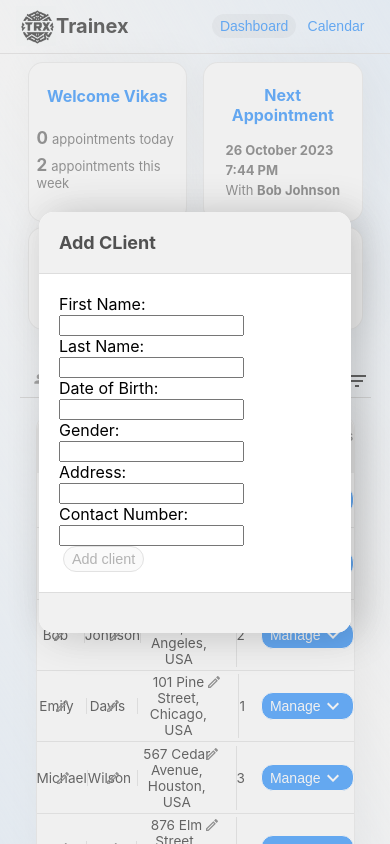
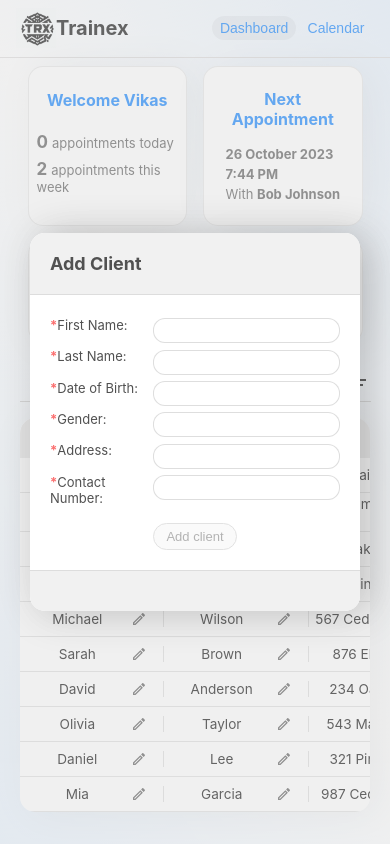
Before and after one commit to Vikas10102001/Trainex, a React (Create React App) app: page / in a window 390 px wide. Both pictures are taken after a click on the button "Add client". Built offline with nearby package versions, Linux system fonts and the light colour scheme.

Commit message:
added responsive styles

```diff
--- a/src/components/Appointment/CreateAppointment.jsx
+++ b/src/components/Appointment/CreateAppointment.jsx
@@ -5,7 +5,7 @@ import {
   validateAppointmentData,
   validateAppointmentTime,
 } from "../../utils/validation";
-import { Close, RestartAlt } from "@mui/icons-material";
+import { RestartAlt } from "@mui/icons-material";
 
 export default function CreateAppointment({ clientId }) {
   const [error, setError] = useState(null);
@@ -62,7 +62,7 @@ export default function CreateAppointment({ clientId }) {
   const currentDate = new Date().toISOString().split("T")[0];
   return (
     <form>
-      <label>Create Appointment :&nbsp;</label>
+      <span>Create :&nbsp;</span>
         <input
           type="date"
           name="appointmentDate"
--- a/src/components/Dashboard/Top/DashboardTopMiddle.jsx
+++ b/src/components/Dashboard/Top/DashboardTopMiddle.jsx
@@ -41,8 +41,9 @@ export default function DashboardTopMiddle() {
       <Modal
         isOpen={formModalIsOpen}
         onCancel={handleOnCancel}
-        title={"Add CLient"}
+        title={"Add Client"}
         data={<ClientForm />}
+        className={"add-client"}
       ></Modal>
     </div>
   );
--- a/src/components/Dashboard/Top/DashboardTopRight.jsx
+++ b/src/components/Dashboard/Top/DashboardTopRight.jsx
@@ -18,7 +18,7 @@ export default function DashboardTopRight({
   if (
     nextAppointment &&
     nextAppointment !== "Today" &&
-    nextAppointment != "Tomorrow"
+    nextAppointment !== "Tomorrow"
   )
     formatDateAndTime = formatDate(nextAppointment);
   return (
--- a/src/components/shared/component/Modal.jsx
+++ b/src/components/shared/component/Modal.jsx
@@ -1,8 +1,15 @@
-import { Close } from "@mui/icons-material";
 import React, { useEffect } from "react";
 import ReactDOM from "react-dom";
 
-const Modal = ({ isOpen, onConfirm, onCancel, title, footer, data }) => {
+const Modal = ({
+  isOpen,
+  onConfirm,
+  onCancel,
+  title,
+  footer,
+  data,
+  className,
+}) => {
   useEffect(() => {
     if (isOpen) {
       document.body.style.overflowY = "hidden";
@@ -16,7 +23,7 @@ const Modal = ({ isOpen, onConfirm, onCancel, title, footer, data }) => {
   return ReactDOM.createPortal(
     <div className={`modal ${!isOpen ? "is-inactive" : "is-active"}`}>
       <div className="modal-background" onClick={onCancel}></div>
-      <div className="modal-card">
+      <div className={`modal-card ${className}`}>
         <header className="modal-card-head">
           <div className="modal-card-title">{title}</div>
         </header>
--- a/src/styles/App.css
+++ b/src/styles/App.css
@@ -247,32 +247,43 @@ input[type="time"] {
   padding: 0 0.25rem;
   outline: none;
 }
+input[type="text"] {
+  border-radius: 12px;
+  border: 1px solid #7373733b;
+  color: #515151;
+  outline: none;
+  padding: 0.25rem;
+
+}
 
 .error {
   color: #d44b4b;
-  font-size: 12px;
+  font-size: 11px;
   margin: 0;
 }
-@media screen and (max-width: 780px)
-{
-  .alert{
+@media screen and (max-width: 780px) {
+  .alert {
     padding: 0.6rem 2rem;
     width: max-content;
+  }
+}
+@media screen and (max-width: 950px) {
+  .error {
+    font-size: 10px;
   }
 }
 @media screen and (max-width: 500px) {
   .modal-card {
     max-width: 80vw;
   }
-  .alert{
+  .alert {
     padding: 0.6rem 1rem;
     width: 200px;
   }
 }
 
-@media screen and (max-width: 450px)
-{
-  .modal-card button{
+@media screen and (max-width: 450px) {
+  .modal-card button {
     margin: 0 0.25rem;
     padding: 0.25rem 0.5rem;
   }
--- a/src/styles/dashboard.css
+++ b/src/styles/dashboard.css
@@ -129,12 +129,21 @@
   padding: 0.4rem 0.65rem;
 }
 
+/* table */
+ul.table {
+  list-style-type: none;
+  padding: 0;
+  margin: 0;
+}
 ul.table .no-data {
   text-align: center;
 }
+.table-card {
+  overflow: hidden;
+  border: none;
+}
 li.table-header {
   display: flex;
-  overflow: hidden;
   font-size: 14px;
   background: #e7e7e7;
   border-radius: 15px 15px 0 0;
@@ -159,6 +168,10 @@ li.table-header div {
 .table.appointment li.table-row div:nth-child(3),
 .table.appointment li.table-header div:nth-child(3) {
   flex-grow: 1;
+}
+.table.client li.table-row div:nth-child(6),
+.table.client li.table-header div:nth-child(6) {
+  flex-grow: 2;
 }
 li.table-header div {
   color: #515151;
@@ -187,6 +200,7 @@ li.table-row.appointment {
 }
 li.table-row.appointment h4 {
   margin: 1rem 0 0 0;
+  color: #515151;
   text-align: center;
 }
 li.table-row.appointment .table-header {
@@ -194,9 +208,6 @@ li.table-row.appointment .table-header {
 }
 li.table-row span {
   font-size: 0.85rem;
-}
-li.table-row.client div {
-  font-size: 14px;
 }
 
 /* Create appointment */
@@ -208,7 +219,12 @@ li.table-row.client div {
 }
 .create-appointment form {
   display: flex;
-  justify-content: space-between;
+  justify-content: center;
+  align-items: center;
+}
+.create-appointment form label {
+  display: flex;
+  justify-content: center;
   align-items: center;
 }
 .create-appointment form .reset {
@@ -244,7 +260,53 @@ li.table-row.client div {
 .confirm-modal-btn {
   margin: 0 0.75rem;
 }
-
+/* client form */
+.add-client {
+  width: 40vw;
+  min-width: 330px;
+}
+.client-form {
+  display: flex;
+  flex-direction: column;
+  align-items: center;
+  position: relative;
+}
+.client-form div {
+  margin: 0.1rem 0;
+  width: 100%;
+  display: flex;
+}
+.client-form div label {
+  font-size: 13px;
+  width: 200px;
+  color: #515151;
+}
+.client-form div label::before {
+  content: "*";
+  color: #fb6f6f;
+  font-weight: bold;
+}
+.client-form .input-error {
+  display: flex;
+  flex-direction: column;
+}
+.client-form .input-error input {
+  max-width: 200px;
+  min-width: 150px;
+}
+.client-form button {
+  padding: 0.3rem 0.75rem;
+  margin-top: 1rem;
+  font-size: 13px;
+}
+.table.client li.table-row {
+  padding: 0.5rem 0;
+}
+.table.client li.table-row div {
+  font-size: 14px;
+  color: #515151;
+}
+/* responsive */
 @media screen and (max-width: 1050px) {
   .dashboard-top-middle {
     flex-direction: column;
@@ -269,6 +331,18 @@ li.table-row.client div {
   .dashboard-top-middle div:nth-child(2) {
     margin-top: 1rem;
   }
+  li.table-row div input {
+    width: 80%;
+  }
+  li.table-row.appointment input{
+    width: max-content;
+  }
+  .add-client {
+    width: 60vw;
+  }
+  .table.client li.table-row div {
+    font-size: 13px;
+  }
 }
 @media screen and (max-width: 950px) {
   .dashboard-main .table-data,
@@ -276,20 +350,32 @@ li.table-row.client div {
   .dashboard-main .header {
     width: 90%;
   }
+  .table-card {
+    overflow: auto;
+  }
+  li.table-row,
+  li.table-header {
+    min-width: 790px;
+  }
+  li.table-row div,
+  li.table-header div {
+    flex-shrink: 0;
+  }
   li .table-row-item.manage button {
     padding: 0.05rem 0.5rem;
   }
   li .table-row-item.manage button span {
     font-size: 14px;
   }
+  li.table-row.appointment h4 {
+    margin: 0.5rem;
+  }
+  .create-appointment {
+    padding: 0;
+  }
 }
 
 @media screen and (max-width: 755px) {
-  ul.table {
-    list-style-type: none;
-    padding: 0;
-    margin: 0;
-  }
   .dashboard-top-middle {
     width: 90vw;
     position: absolute;
@@ -319,6 +405,22 @@ li.table-row.client div {
   }
   .filter input[type="search"] {
     width: 150px;
+  }
+  .dashboard-main .table-data {
+    width: 98%;
+  }
+  li.table-header div {
+    font-size: 13px;
+  }
+  .table-row-item.manage button {
+    font-size: 13px;
+  }
+  li.table-row,
+  li.table-header {
+    min-width: 720px;
+  }
+  .add-client {
+    width: 70vw;
   }
 }
 
@@ -353,7 +455,7 @@ li.table-row.client div {
   .dashboard-main .switch button span {
     display: none;
   }
-  .dashboard-main .switch button *{
+  .dashboard-main .switch button * {
     font-size: 14px;
   }
   .dashboard-main .header {
@@ -369,25 +471,34 @@ li.table-row.client div {
     width: 110px;
     font-size: 10px;
   }
-  .filter-item{
-    padding:0.2rem 0.5rem;
+  .filter-item {
+    padding: 0.2rem 0.5rem;
   }
-  .filter-menu{
+  .filter-menu {
     margin: 0.5rem;
   }
-  .filter-menu .filter-item label{
+  .filter-menu .filter-item label {
     font-size: 12px;
   }
-  .filter-button{
+  .filter-button {
     padding: 0.3rem 0.5rem;
   }
-  .filter-button button{
-    padding:0.3rem 0.5rem;
+  .filter-button button {
+    padding: 0.3rem 0.5rem;
   }
 }
-@media screen and (max-width: 375px){
-.filter-item{
-  flex-direction: column;
-  align-items: flex-start;
+@media screen and (max-width: 375px) {
+  .filter-item {
+    flex-direction: column;
+    align-items: flex-start;
+  }
 }
+
+@media screen and (min-height: 725px) {
+  .dashboard-top {
+    height: max-content;
+  }
+  .dashboard-top-middle {
+    top: 85%;
+  }
 }
```
Lines whose indentation alone changed are shown as unchanged.
